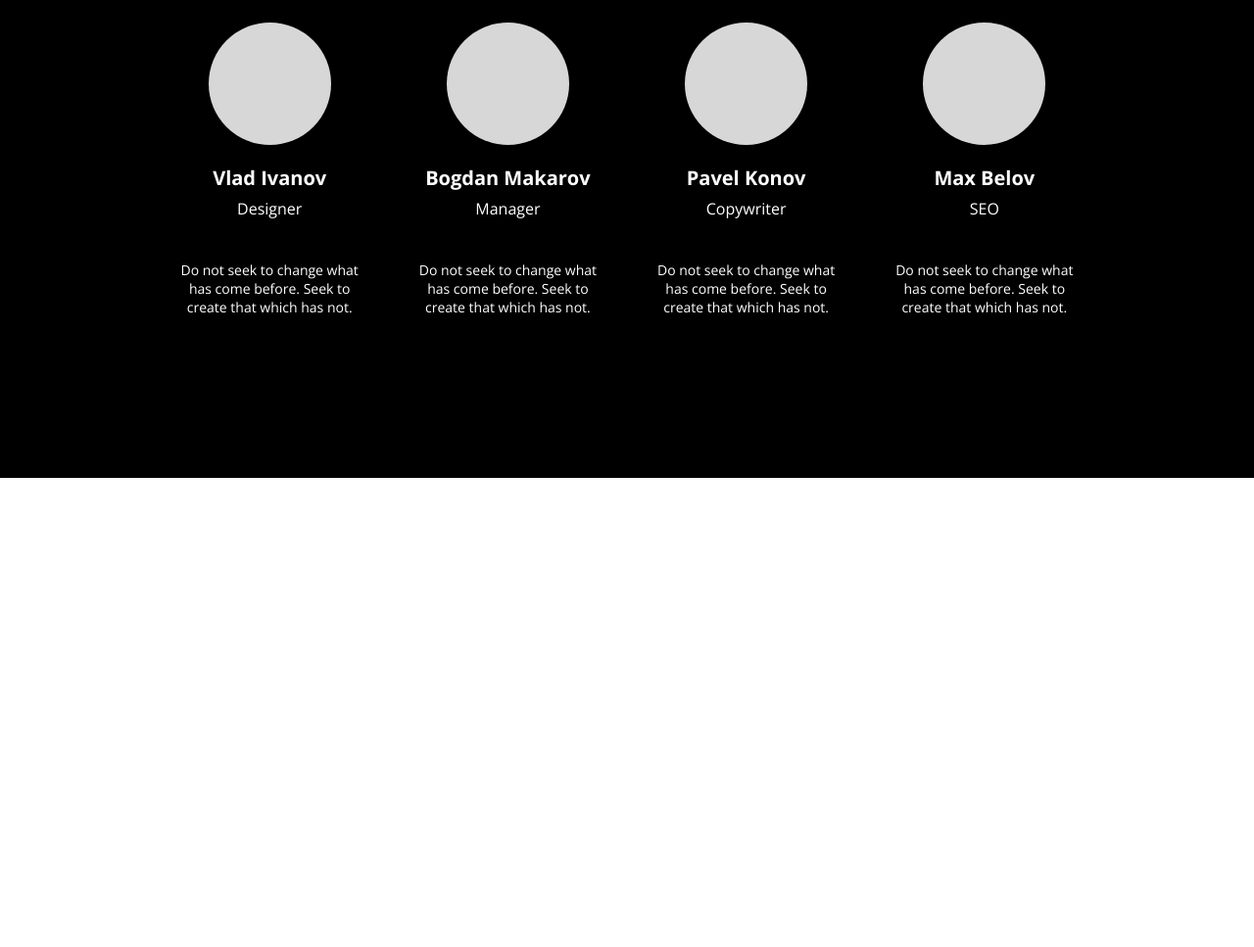
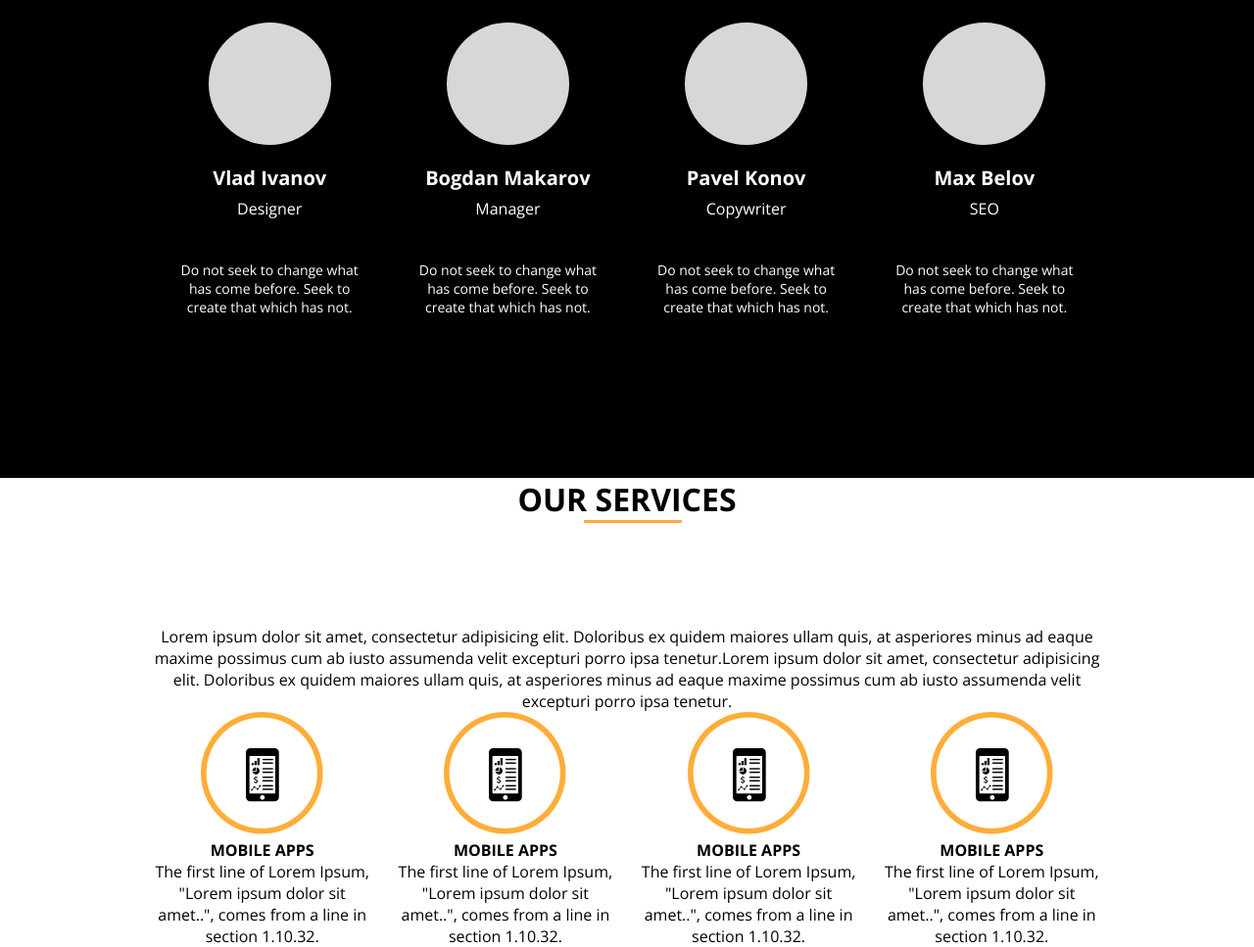
Before and after one commit to BaNdiTos0/MyCompany, a plain HTML site: page index.html in a window 1280 px wide. Shown: the part 1788-2755 px from the top of the page at 98% size. Before the commit the page ends 2276 px from the top, so only its background shows below. Drawn offline with nearby package versions, Linux system fonts and the light colour scheme.

Commit message:
Add files via upload

```diff
--- a/index.html
+++ b/index.html
@@ -83,7 +83,35 @@
             </div>
         </div>
 
-
+        <div class="main__services">
+            <div class="wrapper">
+                <h1>OUR SERVICES</h1>
+                <div class="line"></div>
+                <p>Lorem ipsum dolor sit amet, consectetur adipisicing elit. Doloribus ex quidem maiores ullam quis, at asperiores minus ad eaque maxime possimus cum ab iusto assumenda velit excepturi porro ipsa tenetur.Lorem ipsum dolor sit amet, consectetur adipisicing elit. Doloribus ex quidem maiores ullam quis, at asperiores minus ad eaque maxime possimus cum ab iusto assumenda velit excepturi porro ipsa tenetur.</p>
+                <div class="services__cards">
+                    <div class="services__card">
+                        <img src="img/mobileapps.png" alt="mobile apps">
+                        <h4>MOBILE APPS</h4>
+                        <p>The first line of Lorem Ipsum, "Lorem ipsum dolor sit amet..", comes from a line in section 1.10.32.</p>
+                    </div>
+                    <div class="services__card">
+                        <img src="img/mobileapps.png" alt="mobile apps">
+                        <h4>MOBILE APPS</h4>
+                        <p>The first line of Lorem Ipsum, "Lorem ipsum dolor sit amet..", comes from a line in section 1.10.32.</p>
+                    </div>
+                    <div class="services__card">
+                        <img src="img/mobileapps.png" alt="mobile apps">
+                        <h4>MOBILE APPS</h4>
+                        <p>The first line of Lorem Ipsum, "Lorem ipsum dolor sit amet..", comes from a line in section 1.10.32.</p>
+                    </div>
+                    <div class="services__card">
+                        <img src="img/mobileapps.png" alt="mobile apps">
+                        <h4>MOBILE APPS</h4>
+                        <p>The first line of Lorem Ipsum, "Lorem ipsum dolor sit amet..", comes from a line in section 1.10.32.</p>
+                    </div>
+                </div>
+            </div>
+        </div>
 
 
 
--- a/style.css
+++ b/style.css
@@ -156,17 +156,19 @@ main .about {
 }
 
 /*Our Team*/
-.main__team{
+.main__team {
     background-color: #000;
     text-align: center;
     padding: 100px 0 165px 0;
     color: #fff;
 }
-.main__team h1{
+
+.main__team h1 {
     padding-bottom: 30px;
     font-size: 44px;
 }
-.line{
+
+.line {
     width: 100px;
     height: 3px;
     background-color: #fcac45;
@@ -174,30 +176,61 @@ main .about {
     left: 45.5%;
     margin-bottom: 105px;
 }
-.photo{
+
+.photo {
     background: #d7d7d7;
     width: 125px;
     height: 125px;
     border-radius: 50%;
     margin: 20px auto;
 }
-.team__cards{
+
+.team__cards {
     display: flex;
 }
-.card{
+
+.card {
     margin: 0 20px;
 }
-.name{
+
+.name {
     font-size: 20px;
     margin-bottom: 7px;
 }
-.position{
+
+.position {
     font-size: 16px;
     margin-bottom: 42px;
 }
-.about__position{
+
+.about__position {
     font-size: 14px;
 }
+
+/*Our Services*/
+
+.services__cards {
+    text-align: center;
+    display: grid;
+    grid-template-columns: auto auto auto auto;
+    grid-column-gap: 20px;
+}
+.main__services {
+    text-align: center;
+}
+
+
+
+
+
+
+
+
+
+
+
+
+
 
 
 
@@ -220,7 +253,8 @@ display: flex;
     nav {
         margin-left: 10%;
     }
-    .team__cards{
+
+    .team__cards {
         flex-direction: column;
     }
 }
```
Also changed, not shown: img/marketing.png (added), img/mobileapps.png (added), img/photography.png (added), img/webdesign.png (added). Lines whose indentation alone changed are shown as unchanged.
